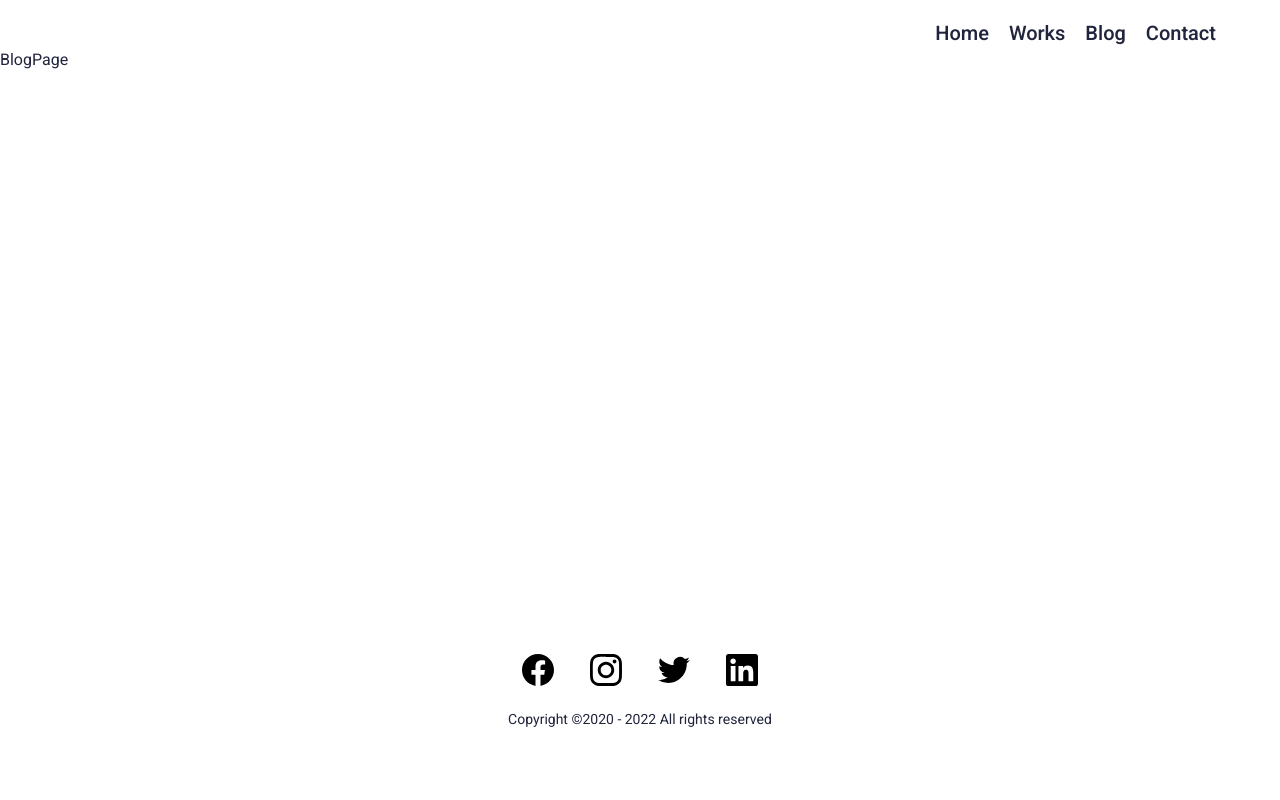
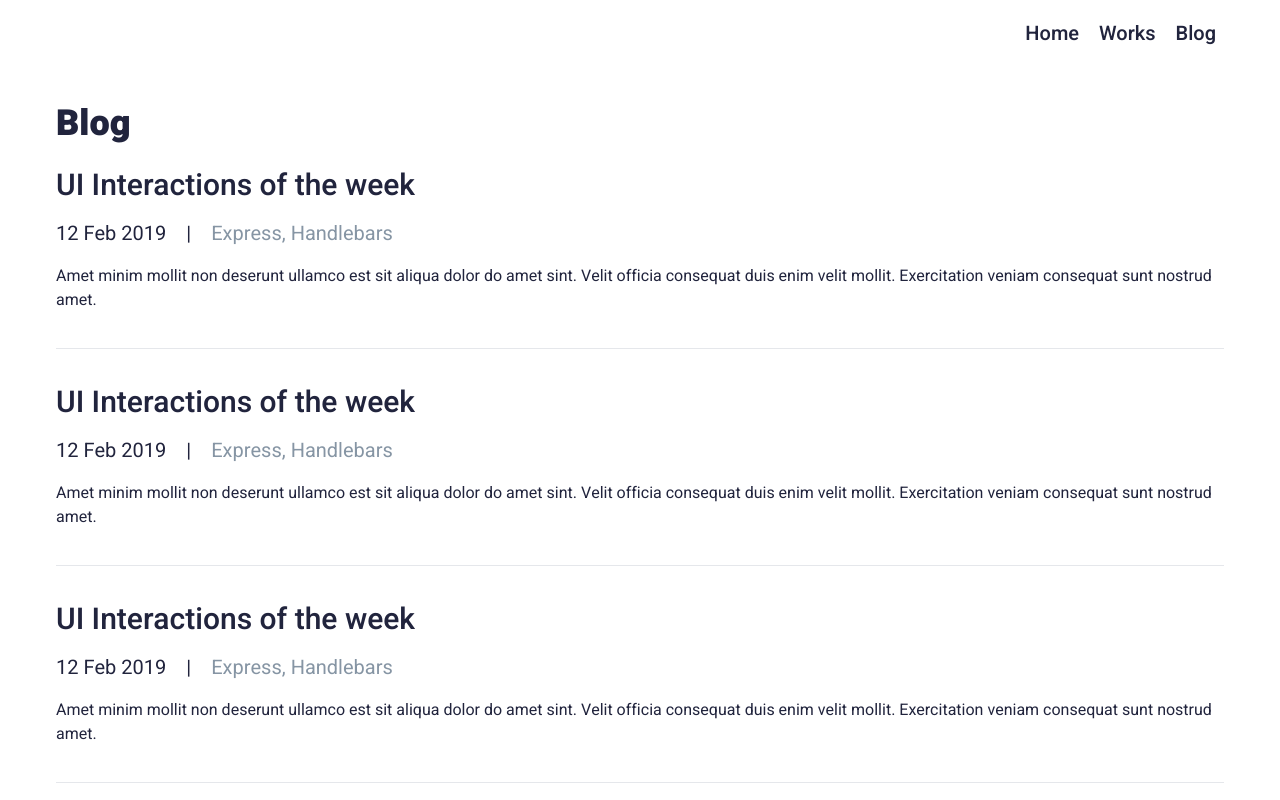
Before and after one commit to themse/pp-employee-profile, a React (Create React App) app: page /blog in a window 1280 px wide. Shown: the top 800 px of the page. Built offline with nearby package versions, Linux system fonts and the light colour scheme.

Commit message:
implemented blog page and refactoring

```diff
--- a/src/App.tsx
+++ b/src/App.tsx
@@ -4,7 +4,6 @@ import { BrowserRouter, Routes, Route } from 'react-router-dom';
 const HomePage = lazy(() => import('pages/Home'));
 const WorksPage = lazy(() => import('pages/Works'));
 const BlogPage = lazy(() => import('pages/Blog'));
-const ContactPage = lazy(() => import('pages/Contact'));
 
 const App: FC = () => {
   return (
@@ -13,7 +12,6 @@ const App: FC = () => {
         <Routes>
           <Route path="/works" element={<WorksPage />} />
           <Route path="/blog" element={<BlogPage />} />
-          <Route path="/contact" element={<ContactPage />} />
           <Route path="/" element={<HomePage />} />
         </Routes>
       </BrowserRouter>
--- /dev/null
+++ b/src/app/blog/PostItem.tsx
@@ -0,0 +1,33 @@
+import { FC } from 'react';
+import { Link } from 'react-router-dom';
+
+type PostItemProps = {
+  title: string;
+  url: string;
+  date: string;
+  tags: string[];
+  excerpt: string;
+};
+
+export const PostItem: FC<PostItemProps> = ({
+  title,
+  url,
+  date,
+  tags,
+  excerpt,
+}) => {
+  const tagList = tags.join(', ');
+
+  return (
+    <article className="border-b border-gray-200 pb-9 mb-9 space-y-4">
+      <h3 className="font-text-100 text-3xl">
+        <Link to={url}>{title}</Link>
+      </h3>
+      <div className="flex xs:flex-col flex-row">
+        <p className="text-xl sm:after:content-['|'] sm:after:px-5">{date}</p>
+        <p className="text-xl text-light">{tagList}</p>
+      </div>
+      <p>{excerpt}</p>
+    </article>
+  );
+};
--- /dev/null
+++ b/src/app/blog/PostList.tsx
@@ -0,0 +1,53 @@
+import { Container } from 'components/Container';
+import { FC } from 'react';
+import { PostItem } from './PostItem';
+
+const postList = [
+  {
+    title: 'UI Interactions of the week',
+    url: '/ui-interactions-of-the-week',
+    date: '12 Feb 2019',
+    tags: ['Express', 'Handlebars'],
+    excerpt:
+      'Amet minim mollit non deserunt ullamco est sit aliqua dolor do amet sint. Velit officia consequat duis enim velit mollit. Exercitation veniam consequat sunt nostrud amet.',
+  },
+  {
+    title: 'UI Interactions of the week',
+    url: '/ui-interactions-of-the-week',
+    date: '12 Feb 2019',
+    tags: ['Express', 'Handlebars'],
+    excerpt:
+      'Amet minim mollit non deserunt ullamco est sit aliqua dolor do amet sint. Velit officia consequat duis enim velit mollit. Exercitation veniam consequat sunt nostrud amet.',
+  },
+  {
+    title: 'UI Interactions of the week',
+    url: '/ui-interactions-of-the-week',
+    date: '12 Feb 2019',
+    tags: ['Express', 'Handlebars'],
+    excerpt:
+      'Amet minim mollit non deserunt ullamco est sit aliqua dolor do amet sint. Velit officia consequat duis enim velit mollit. Exercitation veniam consequat sunt nostrud amet.',
+  },
+  {
+    title: 'UI Interactions of the week',
+    url: '/ui-interactions-of-the-week',
+    date: '12 Feb 2019',
+    tags: ['Express', 'Handlebars'],
+    excerpt:
+      'Amet minim mollit non deserunt ullamco est sit aliqua dolor do amet sint. Velit officia consequat duis enim velit mollit. Exercitation veniam consequat sunt nostrud amet.',
+  },
+];
+
+export const PostList: FC = () => {
+  return (
+    <section className="post-list my-14">
+      <Container>
+        <h1 className="font-text-300 text-4xl mb-6">Blog</h1>
+        <div>
+          {postList.map((item) => (
+            <PostItem key={item.url} {...item} />
+          ))}
+        </div>
+      </Container>
+    </section>
+  );
+};
--- a/src/app/home/FeaturedWorks.tsx
+++ b/src/app/home/FeaturedWorks.tsx
@@ -1,6 +1,6 @@
 import { FC } from 'react';
 
-import { WorkItem } from 'app/components/work-item/WorkItem';
+import { WorkItem } from 'app/works/WorkItem';
 import { Container } from 'components/Container';
 
 import { workList } from 'app/utils/work-list';
--- a/src/app/home/RecentPosts.tsx
+++ b/src/app/home/RecentPosts.tsx
@@ -4,24 +4,7 @@ import { Link } from 'react-router-dom';
 import { Container } from 'components/Container';
 import { PostItem } from 'app/components/PostItem';
 
-const postList = [
-  {
-    title: 'Making a design system from scratch',
-    url: '/making-a-design-system-from-scratch',
-    date: '12 Feb 2020',
-    tags: ['Design', 'Pattern'],
-    excerpt:
-      'Amet minim mollit non deserunt ullamco est sit aliqua dolor do amet sint. Velit officia consequat duis enim velit mollit. Exercitation veniam consequat sunt nostrud amet.',
-  },
-  {
-    title: 'Creating pixel perfect icons in Figma',
-    url: '/creating-pixel-perfect-icons-in-figma',
-    date: '12 Feb 2020',
-    tags: ['Figma', 'Icon Design'],
-    excerpt:
-      'Amet minim mollit non deserunt ullamco est sit aliqua dolor do amet sint. Velit officia consequat duis enim velit mollit. Exercitation veniam consequat sunt nostrud amet.',
-  },
-];
+import { postList } from 'app/utils/post-list';
 
 export const RecentPosts: FC = () => {
   return (
--- /dev/null
+++ b/src/app/utils/post-list.ts
@@ -0,0 +1,18 @@
+export const postList = [
+  {
+    title: 'Making a design system from scratch',
+    url: '/making-a-design-system-from-scratch',
+    date: '12 Feb 2020',
+    tags: ['Design', 'Pattern'],
+    excerpt:
+      'Amet minim mollit non deserunt ullamco est sit aliqua dolor do amet sint. Velit officia consequat duis enim velit mollit. Exercitation veniam consequat sunt nostrud amet.',
+  },
+  {
+    title: 'Creating pixel perfect icons in Figma',
+    url: '/creating-pixel-perfect-icons-in-figma',
+    date: '12 Feb 2020',
+    tags: ['Figma', 'Icon Design'],
+    excerpt:
+      'Amet minim mollit non deserunt ullamco est sit aliqua dolor do amet sint. Velit officia consequat duis enim velit mollit. Exercitation veniam consequat sunt nostrud amet.',
+  },
+];
--- a/src/app/components/work-item/WorkItem.tsx
+++ b/src/app/works/WorkItem.tsx
@@ -24,7 +24,7 @@ export const WorkItem: FC<WorkItemProps> = ({
   const tagList = tags.join(', ');
 
   return (
-    <div className="flex flex-col md:flex-row items-center gap-5 border-b border-gray-200 pb-9 mb-9">
+    <article className="flex flex-col md:flex-row items-center gap-5 border-b border-gray-200 pb-9 mb-9">
       <img className="rounded" src={preview.src} alt={preview.altText} />
       <div className="flex flex-col gap-4">
         <h3 className="font-text-200 text-3xl">
@@ -38,6 +38,6 @@ export const WorkItem: FC<WorkItemProps> = ({
         </div>
         <p>{excerpt}</p>
       </div>
-    </div>
+    </article>
   );
 };
--- a/src/app/works/WorkList.tsx
+++ b/src/app/works/WorkList.tsx
@@ -1,9 +1,9 @@
 import { FC } from 'react';
 
-import { WorkItem } from 'app/components/work-item/WorkItem';
+import { WorkItem } from 'app/works/WorkItem';
+import { Container } from 'components/Container';
 
 import { workList } from 'app/utils/work-list';
-import { Container } from 'components/Container';
 
 export const WorkList: FC = () => {
   return (
--- a/src/components/Nav.tsx
+++ b/src/components/Nav.tsx
@@ -13,10 +13,6 @@ const navigation = [
   {
     href: '/blog',
     title: 'Blog',
-  },
-  {
-    href: '/contact',
-    title: 'Contact',
   },
 ];
 
--- a/src/pages/Blog.tsx
+++ b/src/pages/Blog.tsx
@@ -1,9 +1,16 @@
 import { FC } from 'react';
 
 import { BaseLayout } from 'components/layout/BaseLayout';
+import { PostList } from 'app/blog/PostList';
 
 const BlogPage: FC = () => {
-  return <BaseLayout>BlogPage</BaseLayout>;
+  return (
+    <BaseLayout>
+      <section className="blog">
+        <PostList />
+      </section>
+    </BaseLayout>
+  );
 };
 
 export default BlogPage;
--- a/src/pages/Contact.tsx
+++ /dev/null
@@ -1,9 +0,0 @@
-import { FC } from 'react';
-
-import { BaseLayout } from 'components/layout/BaseLayout';
-
-const ContactPage: FC = () => {
-  return <BaseLayout>ContactPage</BaseLayout>;
-};
-
-export default ContactPage;
```
